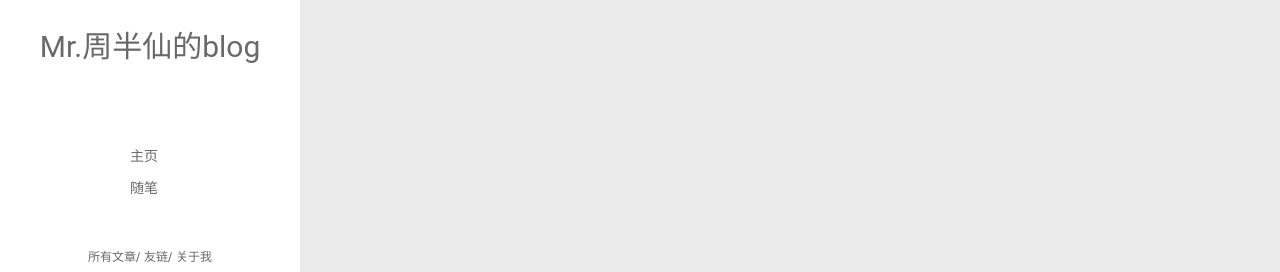
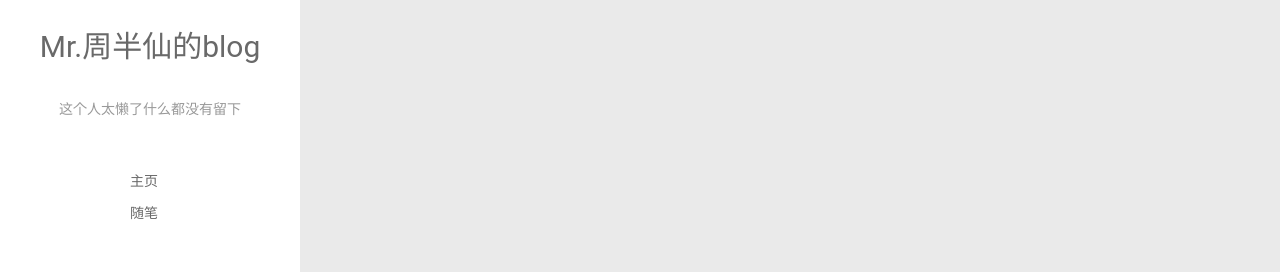
Before and after one commit to damaoooo/damaoooo.github.io, a plain HTML site: page archives/2019/04/index.html in a window 1280 px wide. Shown: the part 243-515 px from the top of the page. Drawn offline with Linux system fonts and the light colour scheme; no server answers.

Commit message:
Site updated: 2019-04-15 19:34:12

```diff
--- a/archives/2019/04/index.html
+++ b/archives/2019/04/index.html
@@ -9,13 +9,17 @@
   <link rel="dns-prefetch" href="http://yoursite.com">
   <title>Archives: 2019/4 | Mr.周半仙的blog</title>
   <meta name="viewport" content="width=device-width, initial-scale=1, maximum-scale=1">
-  <meta property="og:type" content="website">
+  <meta name="description" content="这个人太懒了什么都没有留下">
+<meta name="keywords" content=" ">
+<meta property="og:type" content="website">
 <meta property="og:title" content="Mr.周半仙的blog">
 <meta property="og:url" content="http://yoursite.com/archives/2019/04/index.html">
 <meta property="og:site_name" content="Mr.周半仙的blog">
+<meta property="og:description" content="这个人太懒了什么都没有留下">
 <meta property="og:locale" content="default">
 <meta name="twitter:card" content="summary">
 <meta name="twitter:title" content="Mr.周半仙的blog">
+<meta name="twitter:description" content="这个人太懒了什么都没有留下">
 
     <link rel="alternative" href="/atom.xml" title="Mr.周半仙的blog" type="application/atom+xml">
 
@@ -50,6 +54,8 @@
 		<hgroup>
 		  <h1 class="header-author"><a href="/">Mr.周半仙的blog</a></h1>
 		</hgroup>
+
+		<p class="header-subtitle">这个人太懒了什么都没有留下</p>
 
 
 		<nav class="header-menu">
@@ -110,6 +116,8 @@
 			<hgroup>
 			  <h1 class="header-author js-header-author">Mr.周半仙的blog</h1>
 			</hgroup>
+
+			<p class="header-subtitle"><i class="icon icon-quo-left"></i>这个人太懒了什么都没有留下<i class="icon icon-quo-right"></i></p>
 
 
 
--- /dev/null
+++ b/content.json
@@ -0,0 +1 @@
+[{"title":"my hello world!","date":"2019-04-14T12:45:07.000Z","path":"2019/04/14/my-hello-world/","tags":[]}]
```
Also changed, not shown: 2019/04/14/my-hello-world/index.html (+6 -1 lines), archives/2019/index.html (+9 -1 lines), archives/index.html (+9 -1 lines), index.html (+9 -1 lines).
